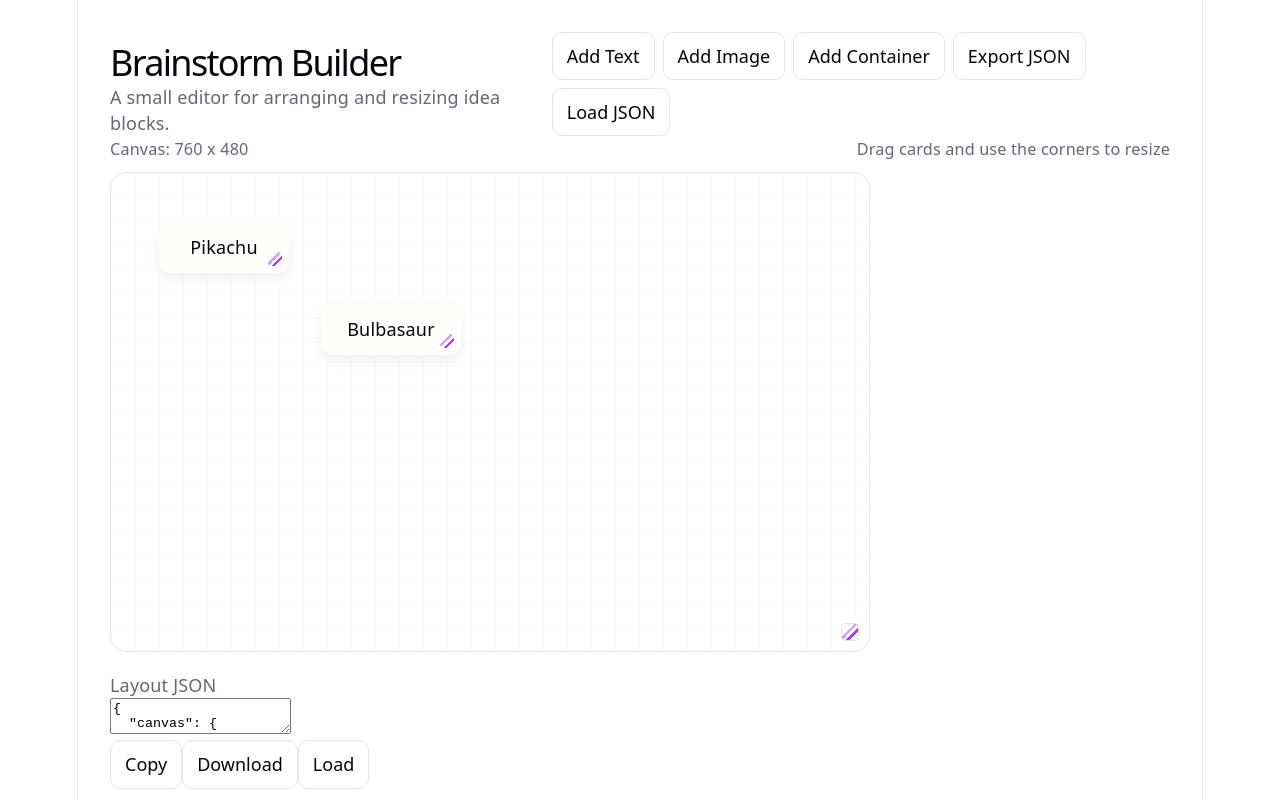
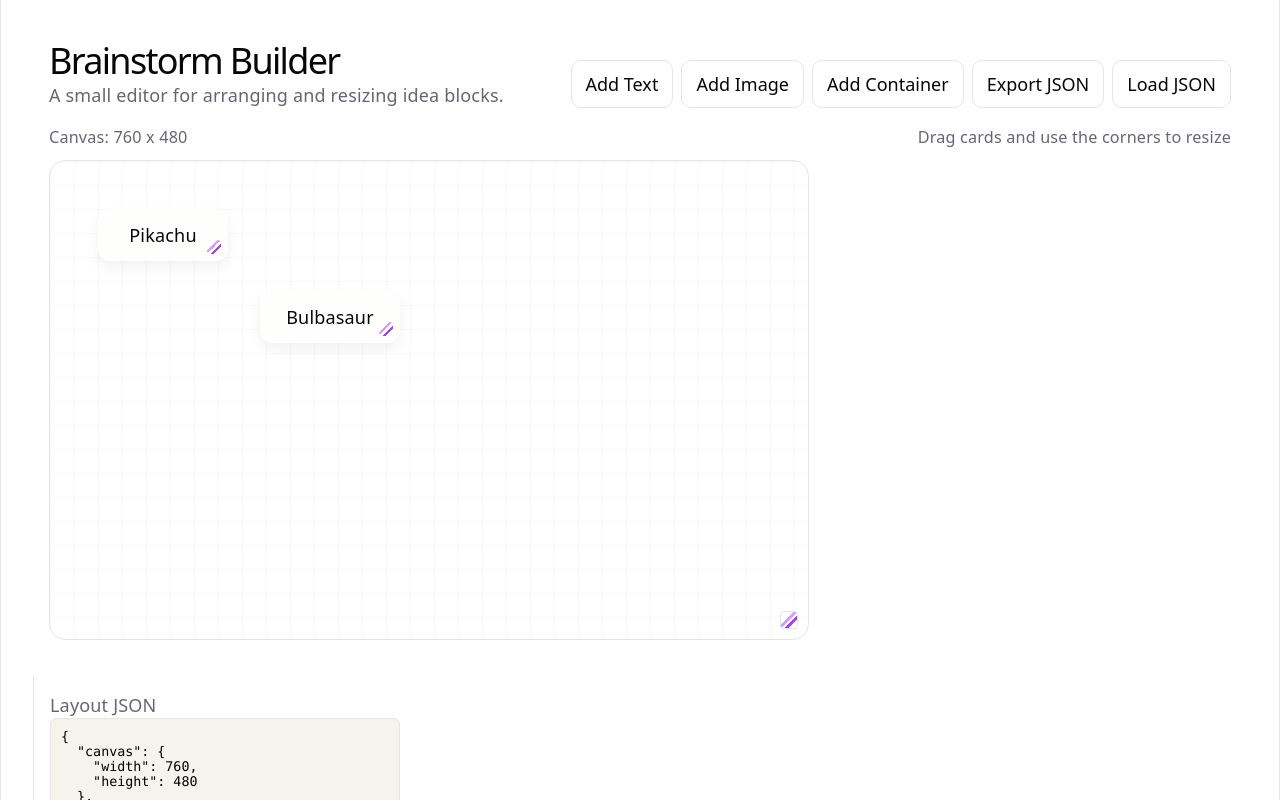
Before and after one commit to ambujvashistha/brainstorm-builder, a React app in the folder web/: page / in a window 1280 px wide. Shown: the top 800 px of the page. Built offline with nearby package versions, Linux system fonts and the light colour scheme; the HTML template or start-up script is replaced by a standard one.

Commit message:
style: add split layout for canvas and JSON sidebar

```diff
--- a/web/src/index.css
+++ b/web/src/index.css
@@ -9,7 +9,8 @@
   --accent-border: rgba(170, 59, 255, 0.5);
   --social-bg: rgba(244, 243, 236, 0.5);
   --shadow:
-    rgba(0, 0, 0, 0.1) 0 10px 15px -3px, rgba(0, 0, 0, 0.05) 0 4px 6px -2px;
+    rgba(0, 0, 0, 0.1) 0 10px 15px -3px,
+    rgba(0, 0, 0, 0.05) 0 4px 6px -2px;
 
   --sans: system-ui, 'Segoe UI', Roboto, sans-serif;
   --heading: system-ui, 'Segoe UI', Roboto, sans-serif;
@@ -42,7 +43,8 @@
     --accent-border: rgba(192, 132, 252, 0.5);
     --social-bg: rgba(47, 48, 58, 0.5);
     --shadow:
-      rgba(0, 0, 0, 0.4) 0 10px 15px -3px, rgba(0, 0, 0, 0.25) 0 4px 6px -2px;
+      rgba(0, 0, 0, 0.4) 0 10px 15px -3px,
+      rgba(0, 0, 0, 0.25) 0 4px 6px -2px;
   }
 
   #social .button-icon {
@@ -55,9 +57,8 @@ body {
 }
 
 #root {
-  width: 1126px;
-  max-width: 100%;
-  margin: 0 auto;
+  width: 100%;
+  margin: 0;
   text-align: center;
   border-inline: 1px solid var(--border);
   min-height: 100svh;
@@ -77,20 +78,15 @@ h1 {
   font-size: 56px;
   letter-spacing: -1.68px;
   margin: 32px 0;
-  @media (max-width: 1024px) {
-    font-size: 36px;
-    margin: 20px 0;
-  }
 }
+
 h2 {
   font-size: 24px;
   line-height: 118%;
   letter-spacing: -0.24px;
   margin: 0 0 8px;
-  @media (max-width: 1024px) {
-    font-size: 20px;
-  }
 }
+
 p {
   margin: 0;
 }
@@ -109,3 +105,65 @@ code {
   padding: 4px 8px;
   background: var(--code-bg);
 }
+
+/* ===== builder layout ===== */
+
+.builder-screen {
+  display: flex;
+  flex: 1;
+  min-height: 0;
+}
+
+.builder-left {
+  flex: 1;
+  display: flex;
+  flex-direction: column;
+  padding: 16px;
+  overflow: auto;
+}
+
+.builder-left>.builder {
+  max-width: 100%;
+}
+
+.builder-screen__header {
+  margin-bottom: 16px;
+}
+
+.builder-right {
+  width: 360px;
+  min-width: 360px;
+  max-width: 360px;
+  border-left: 1px solid var(--border);
+  background: var(--bg);
+  display: flex;
+  flex-direction: column;
+}
+
+.json-panel {
+  flex: 1;
+  display: flex;
+  flex-direction: column;
+  padding: 16px;
+}
+
+.json-panel__textarea {
+  width: 100%;
+  height: calc(100vh - 140px);
+  font-family: var(--mono);
+  background: var(--code-bg);
+  border: 1px solid var(--border);
+  border-radius: 6px;
+  padding: 10px;
+}
+
+.json-panel__actions {
+  display: flex;
+  gap: 8px;
+  margin-top: 8px;
+}
+
+.builder-left .builder {
+  width: 100%;
+  overflow: auto;
+}
```
